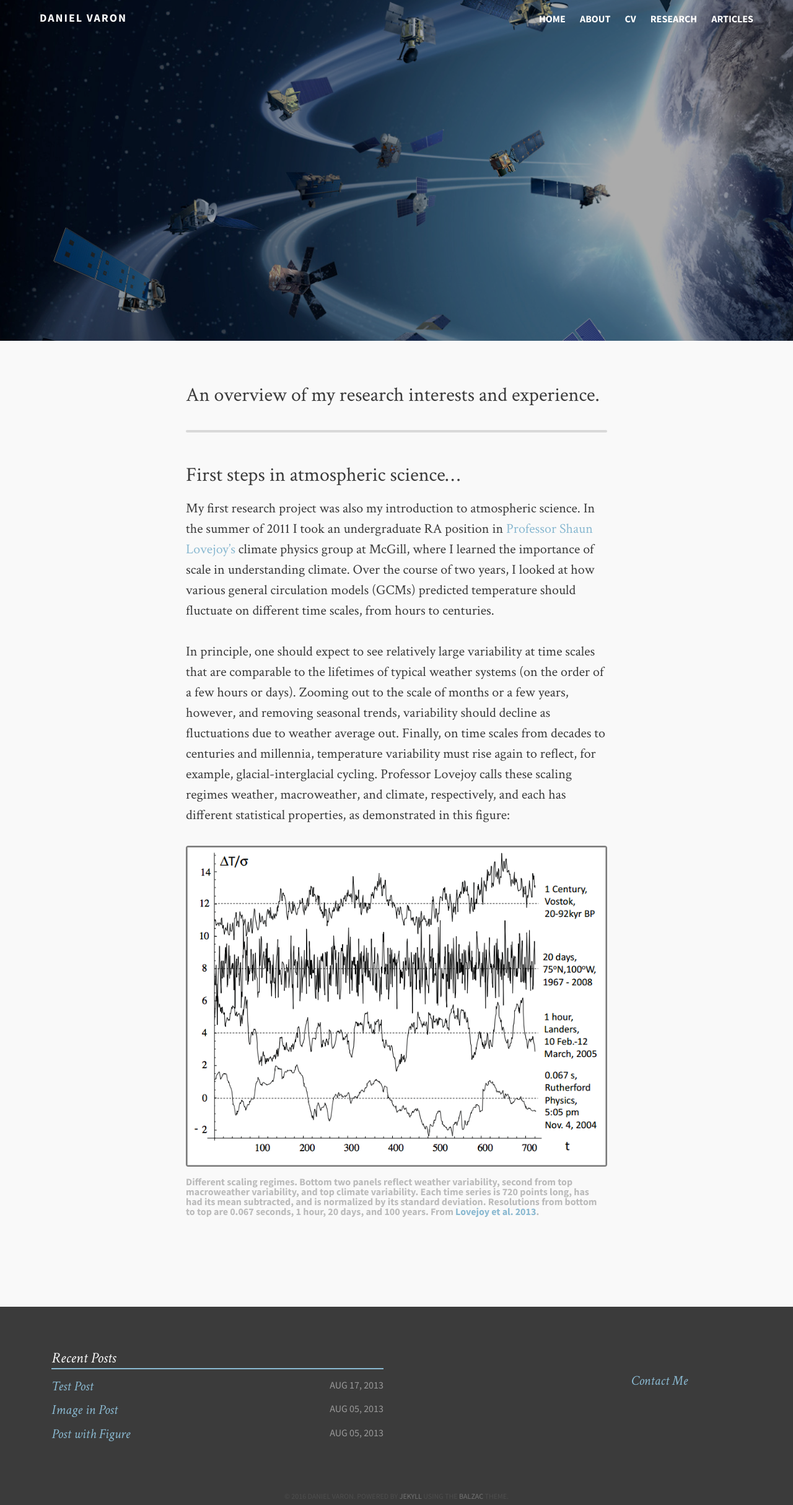
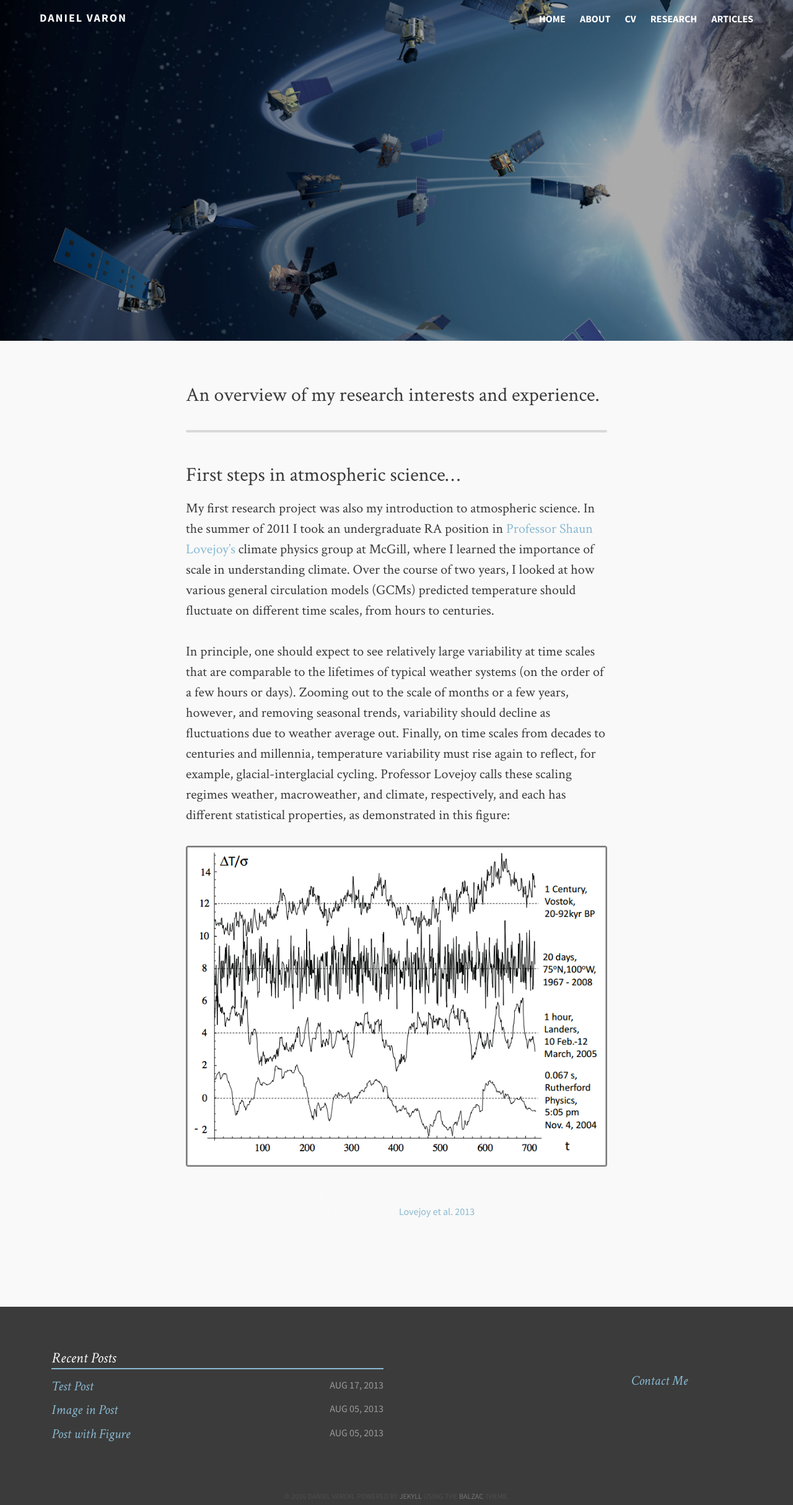
Before and after one commit to djvaron/djvaron.github.io, a Jekyll site: the page built from research.md, in a window 1280 px wide. Shown: the whole page at 62% size. Built offline with Jekyll 4.4.1, drawn with Linux system fonts in a browser that asks for light colours.

Commit message:
Update _styles.scss

```diff
--- a/_sass/_styles.scss
+++ b/_sass/_styles.scss
@@ -476,9 +476,9 @@
         figcaption {
             font-size: $fs5;
             font-family: $sans;
-            font-weight: bold;
+            font-weight: 400;
             text-transform: none;
-            color: lighten($black, 50%);
+            color: lighten($black, 75%);
             text-align: left;
         }
     }
```
